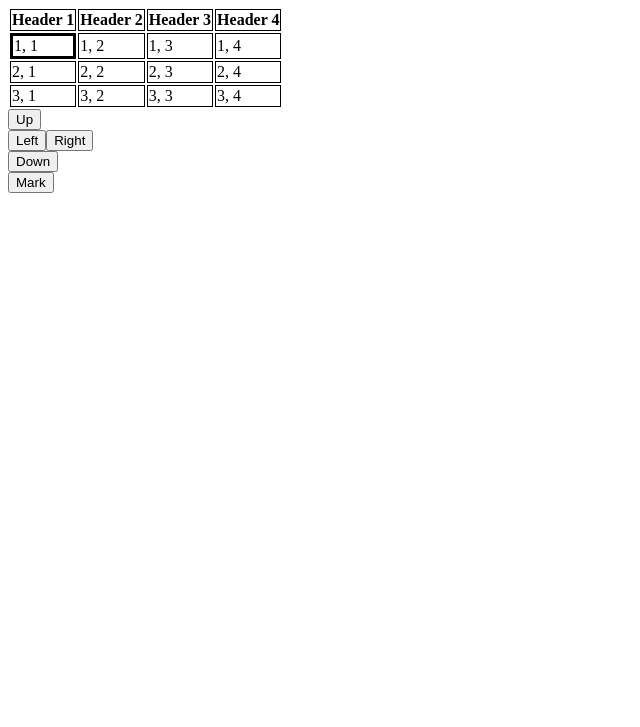
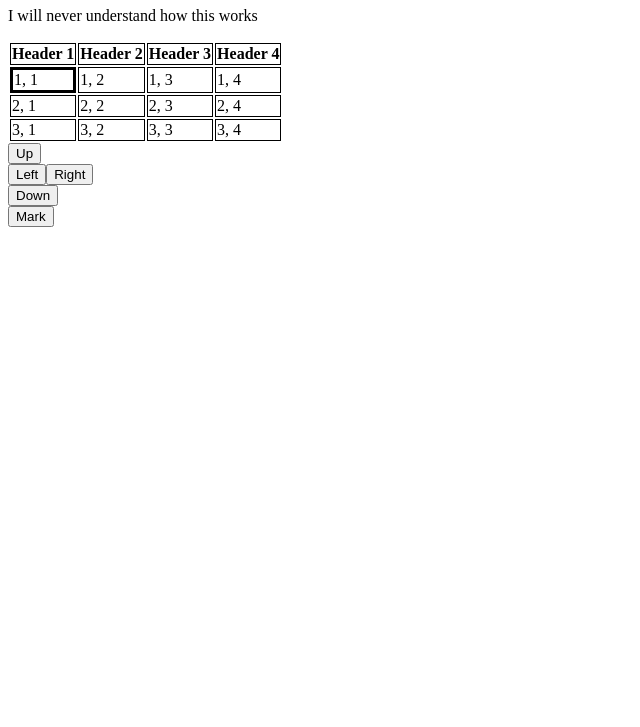
Before and after one commit to pedigomatt/CS_290_400_F2016, a plain HTML site: page HTG.html in a window 1280 px wide. Shown: the part 73-800 px from the top of the page, without its empty margins (0-640 px from the left). Drawn offline with Linux system fonts and the light colour scheme.

Commit message:
Update HTG.html

```diff
--- a/HTG.html
+++ b/HTG.html
@@ -5,6 +5,9 @@
   </head>
   <body>
     <h1>This is for the how to guide</h1>
+
+    <p> I will never understand how this works </p>
+
   </body>
   <script src="script.js"></script>
 </html>
```
